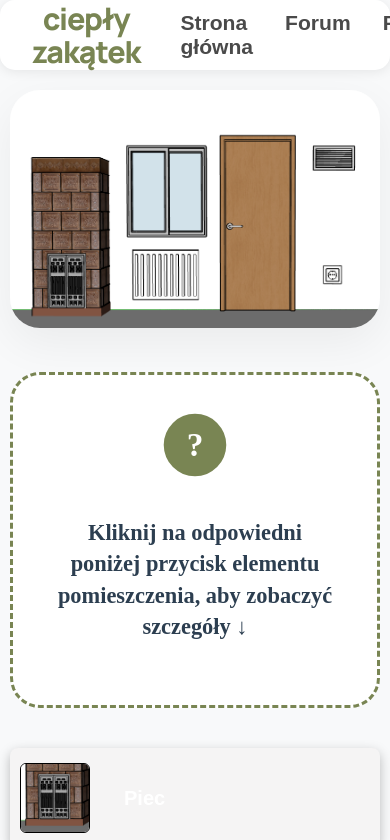
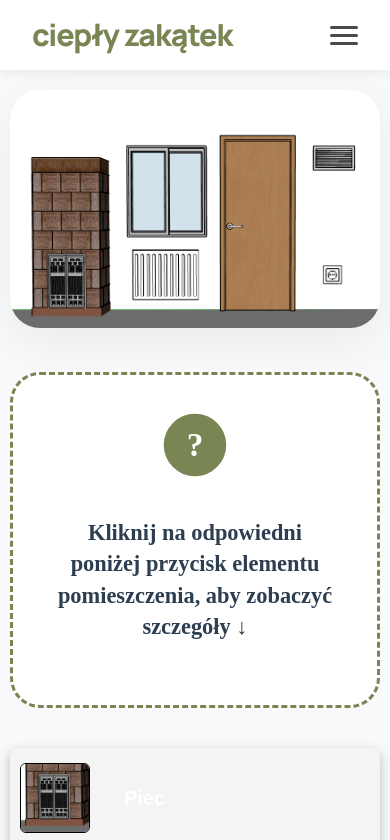
Before and after one commit to jkaminska2/cieply-zakatek, a React (Vite) app: page / in a window 390 px wide. Shown: the top 840 px of the page. Built offline with nearby package versions, Linux system fonts and the light colour scheme.

Commit message:
Dodanie hamburgera

```diff
--- a/src/components/NavBar.jsx
+++ b/src/components/NavBar.jsx
@@ -1,16 +1,32 @@
+import { useState } from "react";
 import "../styles/NavBar.css";
 
 export default function Navbar() {
+  const [open, setOpen] = useState(false);
+
   return (
+    <>
       <nav className="navbar">
         <h2 className="logo">Ciepły zakątek</h2>
 
-      <ul className="nav-links">
+        <div
+          className={`hamburger ${open ? "open" : ""}`}
+          onClick={() => setOpen(!open)}
+        >
+          <span></span>
+          <span></span>
+          <span></span>
+        </div>
+
+        <ul className={`nav-links ${open ? "active" : ""}`}>
           <li><a href="#">Strona główna</a></li>
           <li><a href="#">Forum</a></li>
           <li><a href="#">Fundacje</a></li>
           <li><a href="#">Dofinansowania</a></li>
         </ul>
       </nav>
+
+      {open && <div className="overlay" onClick={() => setOpen(false)}></div>}
+    </>
   );
 }
--- a/src/styles/NavBar.css
+++ b/src/styles/NavBar.css
@@ -4,9 +4,11 @@
     box-sizing: border-box;
 }
 
+/* ---------------- NAVBAR ---------------- */
+
 .navbar {
   font-family: 'Montserrat', sans-serif;
-  background: #ffffff;
+  background: #ffffff; /* MUSI być tło, inaczej blur przejdzie */
   height: 70px;
   width: 100%;
   display: flex;
@@ -14,12 +16,12 @@
   justify-content: space-between;
   padding: 0 32px;
   box-shadow: 0 2px 12px rgba(0,0,0,0.08);
-    position: sticky;
-    top: 0;
-    z-index: 1000;
-    border-radius: 15px;
+  position: sticky;
+  top: 0;
+  z-index: 9999; /* NAD WSZYSTKIM */
 }
 
+/* LOGO */
 .logo {
   font-family: 'Manrope', sans-serif;
   color: #798553;
@@ -31,9 +33,7 @@
   text-transform: lowercase;
 }
 
-.logo span {
-  color: #8b5e34;
-}
+/* ---------------- DESKTOP MENU ---------------- */
 
 .nav-links {
   list-style: none;
@@ -49,7 +49,6 @@
   position: relative;
   padding: 4px 0;
   transition: color 0.25s ease;
-
 }
 
 .nav-links a::after {
@@ -71,3 +70,84 @@
 .nav-links a:hover {
   color: #8b5e34;
 }
+
+/* ---------------- HAMBURGER ---------------- */
+
+.hamburger {
+  display: none;
+  flex-direction: column;
+  gap: 5px;
+  cursor: pointer;
+  z-index: 10000; /* NAJWYŻEJ */
+}
+
+.hamburger span {
+  width: 28px;
+  height: 3px;
+  background: #4a4a4a;
+  border-radius: 3px;
+  transition: 0.3s;
+}
+
+.hamburger.open span:nth-child(1) {
+  transform: translateY(8px) rotate(45deg);
+}
+
+.hamburger.open span:nth-child(2) {
+  opacity: 0;
+}
+
+.hamburger.open span:nth-child(3) {
+  transform: translateY(-8px) rotate(-45deg);
+}
+
+/* ---------------- MOBILE MENU ---------------- */
+
+@media (max-width: 904px) {
+
+  .nav-links {
+    position: absolute;
+    top: 70px;
+    right: 0;
+    width: 100%;
+    background: white;
+    flex-direction: column;
+    gap: 20px;
+    padding: 20px 0;
+    text-align: center;
+
+    /* UKRYCIE MENU */
+    opacity: 0;
+    pointer-events: none;
+    transform: translateY(-10px);
+    transition: opacity 0.25s ease, transform 0.25s ease;
+
+    z-index: 9000; /* POD HAMBURGEREM, NAD OVERLAY */
+  }
+
+  .nav-links.active {
+    opacity: 1;
+    pointer-events: auto;
+    transform: translateY(0);
+  }
+
+  .hamburger {
+    display: flex;
+  }
+}
+
+/* ---------------- OVERLAY ---------------- */
+
+.overlay {
+  position: fixed;
+  top: 0;
+  left: 0;
+  width: 100vw;
+  height: 100vh;
+
+  /* Make overlay transparent so navbar keeps its background color */
+  background: transparent;
+  backdrop-filter: none;
+
+  z-index: 5000; /* POD NAVBAREM I MENU */
+}
```
Lines whose indentation alone changed are shown as unchanged.
